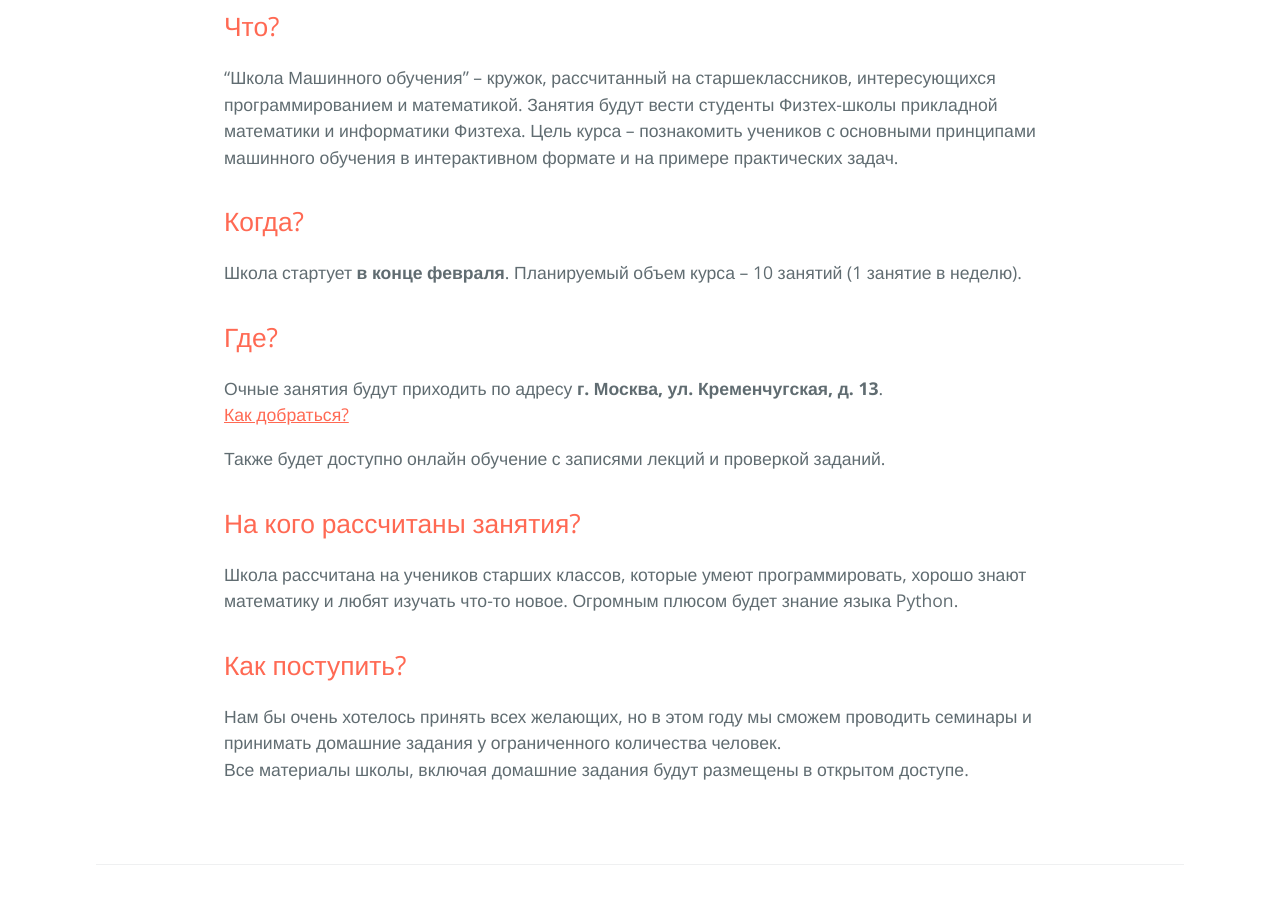
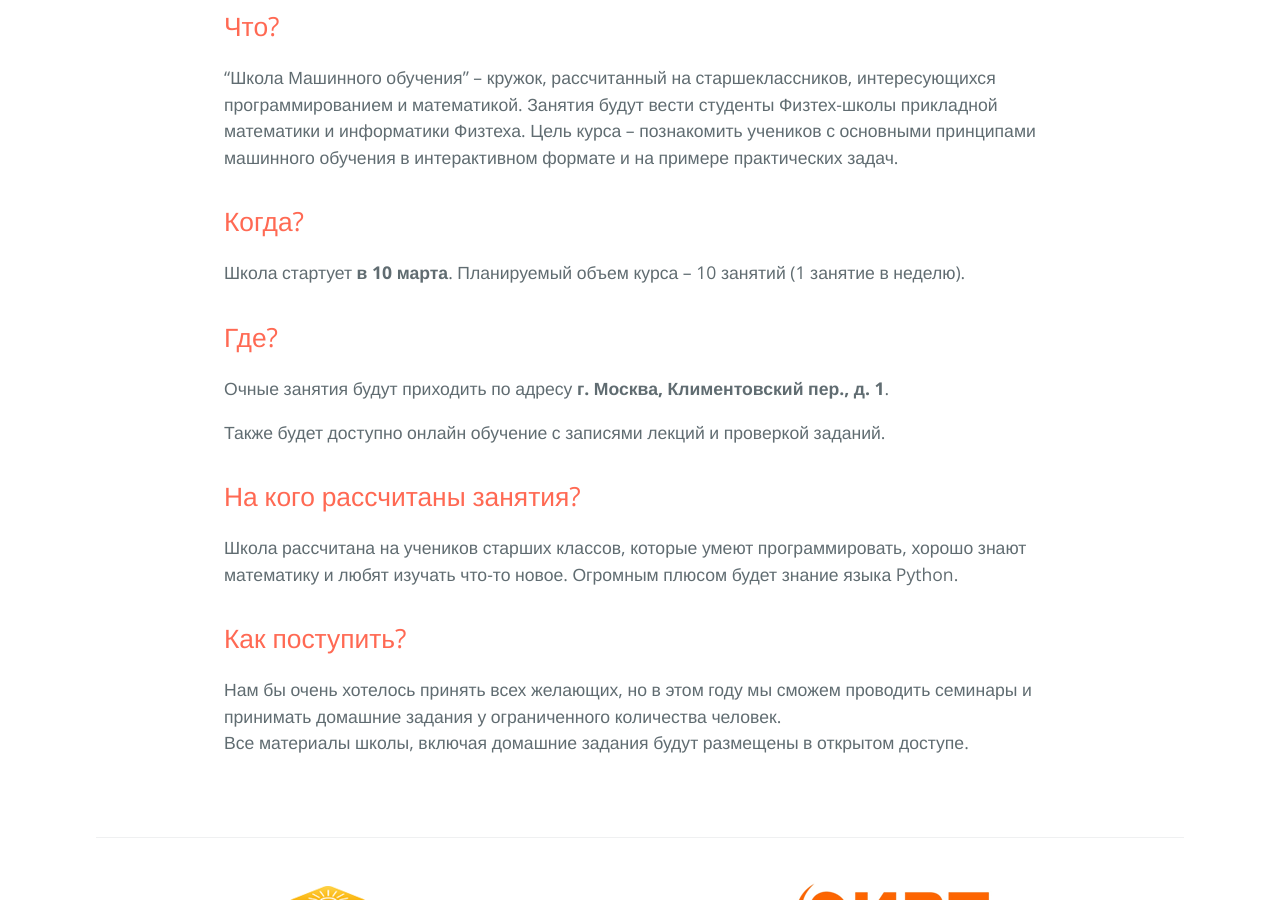
Before and after one commit to miptmlschool/miptmlschool.github.io, a Jekyll site: the page built from index.md, in a window 1280 px wide and 900 px high, scrolled down 682 px. Built offline with Jekyll 4.4.1, drawn with Linux system fonts in a browser that asks for light colours; our own code applies the rules of GitHub Pages for plain Markdown files.

Commit message:
Update index.md

```diff
--- a/index.md
+++ b/index.md
@@ -10,12 +10,11 @@ permalink: index.html
 
 ## Когда?
 
-Школа стартует **в конце февраля**. Планируемый объем курса – 10 занятий (1 занятие в неделю).
+Школа стартует **в 10 марта**. Планируемый объем курса – 10 занятий (1 занятие в неделю).
 
 ## Где?
 
-Очные занятия будут приходить по адресу **г. Москва, ул. Кременчугская, д. 13**.
-<a href="http://new.sch-int.ru/kontakty/" style="text-decoration:underline;">Как добраться?</a>
+Очные занятия будут приходить по адресу **г. Москва, Климентовский пер., д. 1**.
 
 Также будет доступно онлайн обучение с записями лекций и проверкой заданий.
 
```
